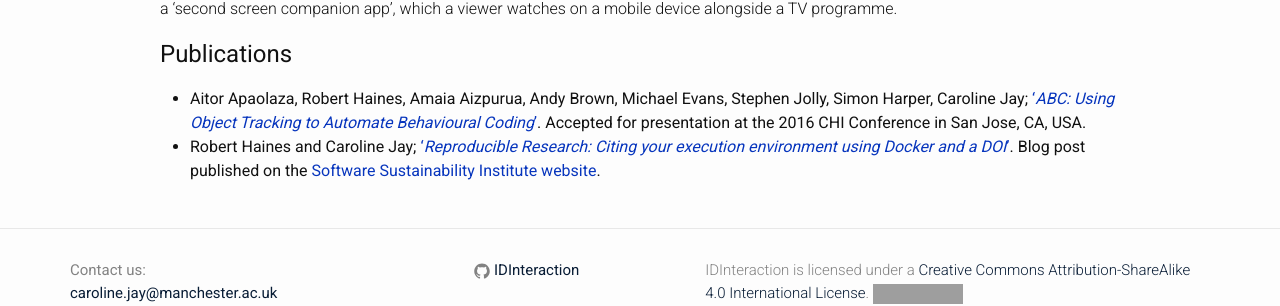
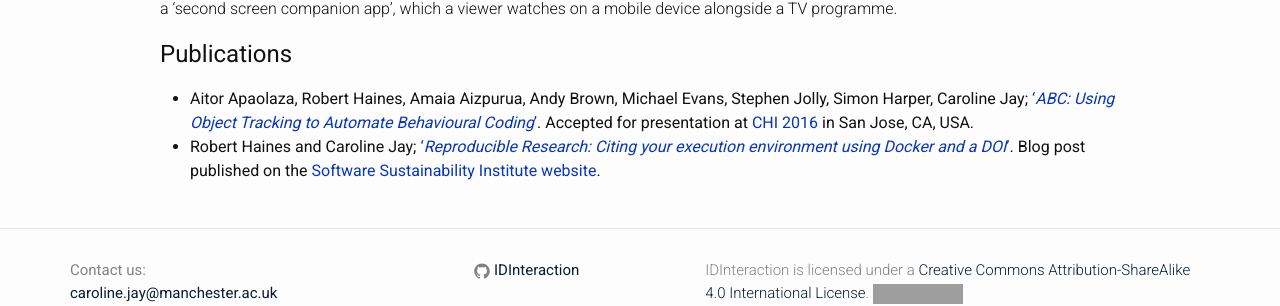
Before and after one commit to IDInteraction/IDInteraction.github.io, a Jekyll site: the page built from index.md, in a window 1280 px wide. Shown: the part 1271-1577 px from the top of the page. Built offline with Jekyll 4.4.1, drawn with Linux system fonts in a browser that asks for light colours; nearby versions of some CDN libraries; grey boxes are pictures that could not be loaded.

Commit message:
Add link to CHI 2016.
Also make ref less clunky.

```diff
--- a/index.md
+++ b/index.md
@@ -11,5 +11,5 @@
 
 ## Publications
 
-* Aitor Apaolaza, Robert Haines, Amaia Aizpurua, Andy Brown, Michael Evans, Stephen Jolly, Simon Harper, Caroline Jay; ['*ABC: Using Object Tracking to Automate Behavioural Coding*'](https://www.escholar.manchester.ac.uk/uk-ac-man-scw:297977). Accepted for presentation at the 2016 CHI Conference in San Jose, CA, USA.
+* Aitor Apaolaza, Robert Haines, Amaia Aizpurua, Andy Brown, Michael Evans, Stephen Jolly, Simon Harper, Caroline Jay; ['*ABC: Using Object Tracking to Automate Behavioural Coding*'](https://www.escholar.manchester.ac.uk/uk-ac-man-scw:297977). Accepted for presentation at [CHI 2016](https://chi2016.acm.org) in San Jose, CA, USA.
 * Robert Haines and Caroline Jay; ['*Reproducible Research: Citing your execution environment using Docker and a DOI*'](http://www.software.ac.uk/blog/2016-03-29-reproducible-research-citing-your-execution-environment-using-docker-and-doi). Blog post published on the [Software Sustainability Institute website](http://www.software.ac.uk/).
```
